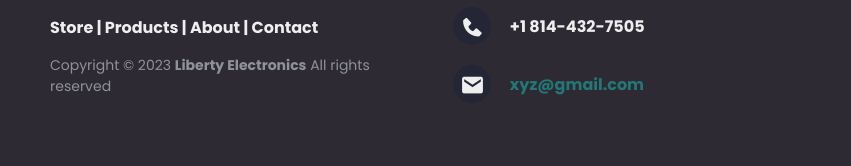
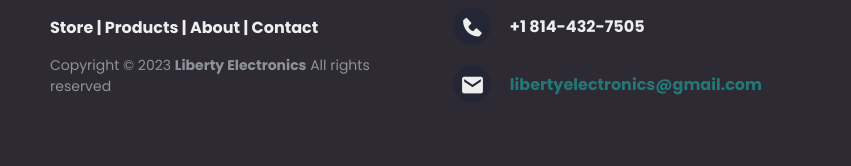
Before and after one commit to lantdth2303014/HTML-Projects, a plain HTML site: page Slot 11/products-details4.html in a window 1280 px wide. Shown: the part 1574-1740 px from the top of the page, 0-851 px from the left. Drawn offline with nearby package versions, Linux system fonts and the light colour scheme.

Commit message:
Update products-details4.html

```diff
--- a/Slot 11/products-details4.html
+++ b/Slot 11/products-details4.html
@@ -207,7 +207,7 @@
 
             <div>
                 <i class='bx bxs-envelope'></i>
-                <p><a href="#">xyz@gmail.com</a></p>
+                <p><a href="#">libertyelectronics@gmail.com</a></p>
             </div>
         </div>
 
```
